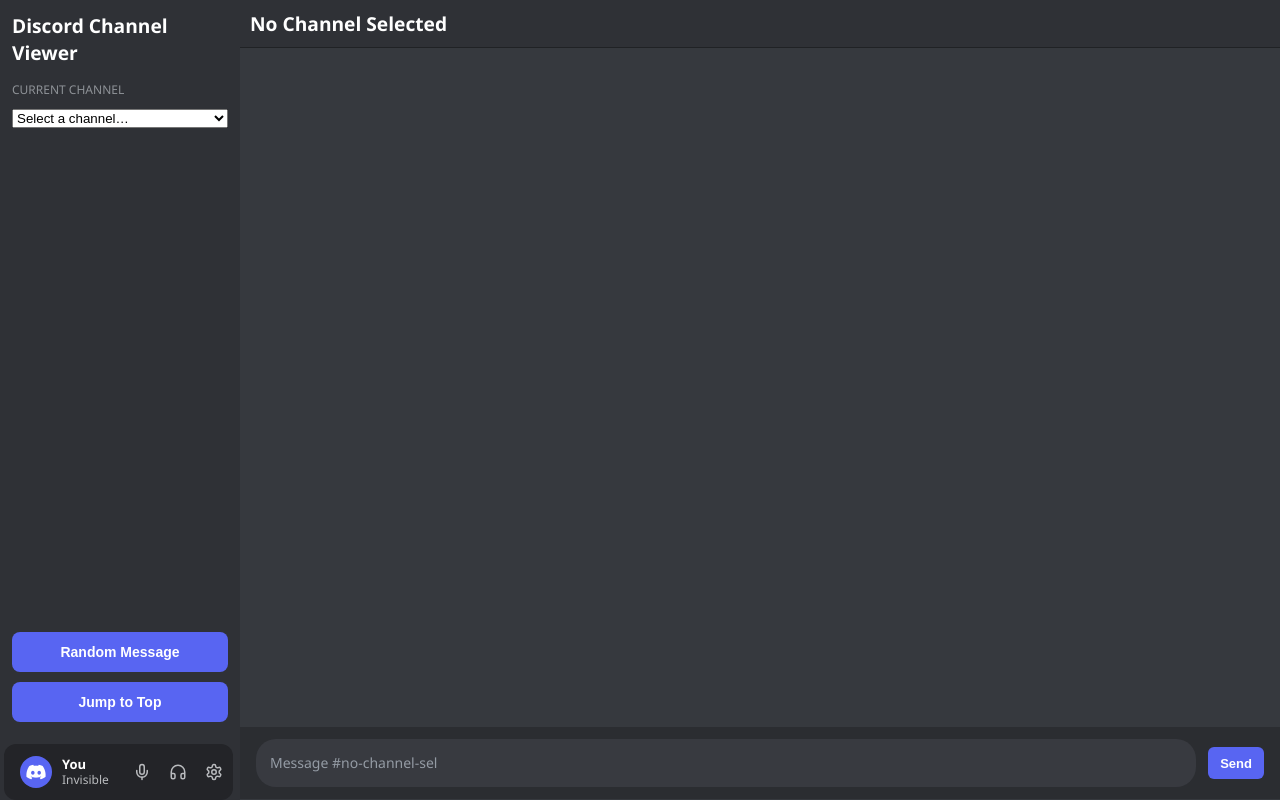
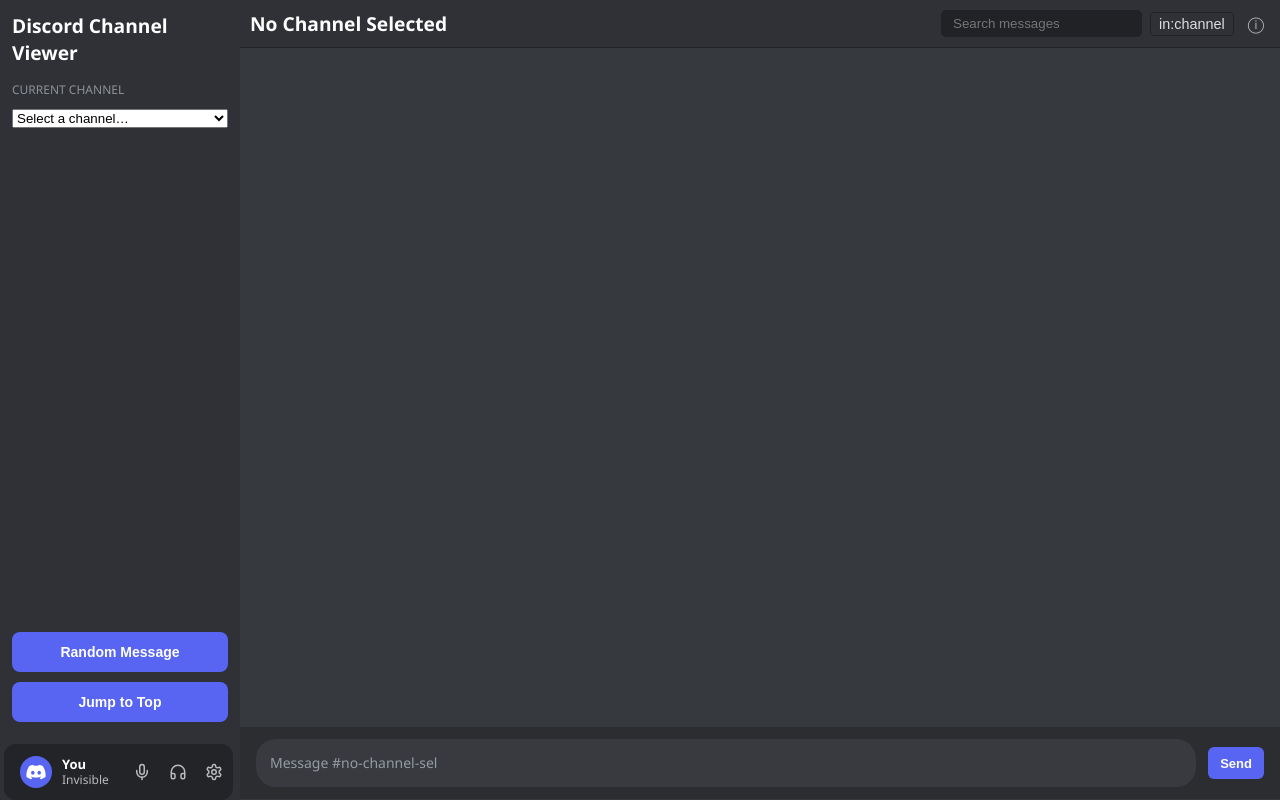
Before and after one commit to Corb03/Ian-Chat, a Flask app: page / in a window 1280 px wide. Run offline with Flask 3, Linux system fonts and the light colour scheme.

Commit message:
Update viewer.html

```diff
--- a/templates/viewer.html
+++ b/templates/viewer.html
@@ -77,7 +77,37 @@
         {{ "No Channel Selected" if html_filename == "No Channel Selected"
            else "#" + html_filename[:-5]|lower|replace(" ", "-") }}
       </div>
+
+      <!-- ✅ SEARCH BAR (matches your existing style.css classes) -->
+      <div class="search-bar-container" id="search-bar">
+        <div class="search-wrapper">
+          <span class="search-count hidden" id="search-count">0</span>
+
+          <input
+            id="search"
+            class="search-input"
+            type="text"
+            placeholder="Search messages"
+            autocomplete="off"
+          />
+        </div>
+
+        <button class="search-dropdown-button" id="search-dropdown" type="button" title="Search scope">
+          in:channel
+        </button>
+
+        <button class="search-toggle-button" id="search-toggle" type="button" title="Search tips">
+          ⓘ
+        </button>
+      </div>
     </header>
+
+    <!-- ✅ Optional tips panel (only shows if you want it) -->
+    <div class="search-help" id="search-help" hidden style="padding: 10px 14px; border-bottom: 1px solid rgba(255,255,255,0.08); font-size: 13px;">
+      <div style="font-weight: 600; margin-bottom: 6px;">Search tips</div>
+      <div style="margin: 2px 0;">• Type to filter messages (name or text)</div>
+      <div style="margin: 2px 0;">• Esc clears</div>
+    </div>
 
     <!-- CHAT LOG -->
     <div class="chatlog" id="chatlog">
@@ -121,5 +151,63 @@
 
 <script src="{{ url_for('static', filename='script.js') }}"></script>
 
+<!-- ✅ Safe fallback search logic (only runs if your script.js doesn't already wire it) -->
+<script>
+(() => {
+  const input = document.getElementById("search");
+  const count = document.getElementById("search-count");
+  const toggle = document.getElementById("search-toggle");
+  const help = document.getElementById("search-help");
+
+  // If there's no search input, or if your main script already attached a handler, bail.
+  if (!input || input.dataset.wired === "1") return;
+
+  input.dataset.wired = "1";
+
+  const getMessages = () => Array.from(document.querySelectorAll(".message"));
+
+  function setCount(n, total) {
+    if (!count) return;
+    count.textContent = `${n}/${total}`;
+    count.classList.toggle("hidden", n === total && (input.value || "").trim() === "");
+  }
+
+  function applyFilter(q) {
+    const query = (q || "").trim().toLowerCase();
+    const msgs = getMessages();
+    let shown = 0;
+
+    for (const msg of msgs) {
+      const user = (msg.querySelector(".message-nickname")?.textContent || "").toLowerCase();
+      const text = (msg.querySelector(".content")?.textContent || "").toLowerCase();
+      const match = !query || user.includes(query) || text.includes(query);
+      msg.style.display = match ? "" : "none";
+      if (match) shown++;
+    }
+
+    setCount(shown, msgs.length);
+  }
+
+  input.addEventListener("input", () => applyFilter(input.value));
+
+  document.addEventListener("keydown", (e) => {
+    if (e.key === "Escape") {
+      input.value = "";
+      applyFilter("");
+      input.blur();
+    }
+  });
+
+  if (toggle && help) {
+    toggle.addEventListener("click", () => {
+      help.hidden = !help.hidden;
+    });
+  }
+
+  // initialize
+  applyFilter("");
+})();
+</script>
+
 </body>
 </html>
```
